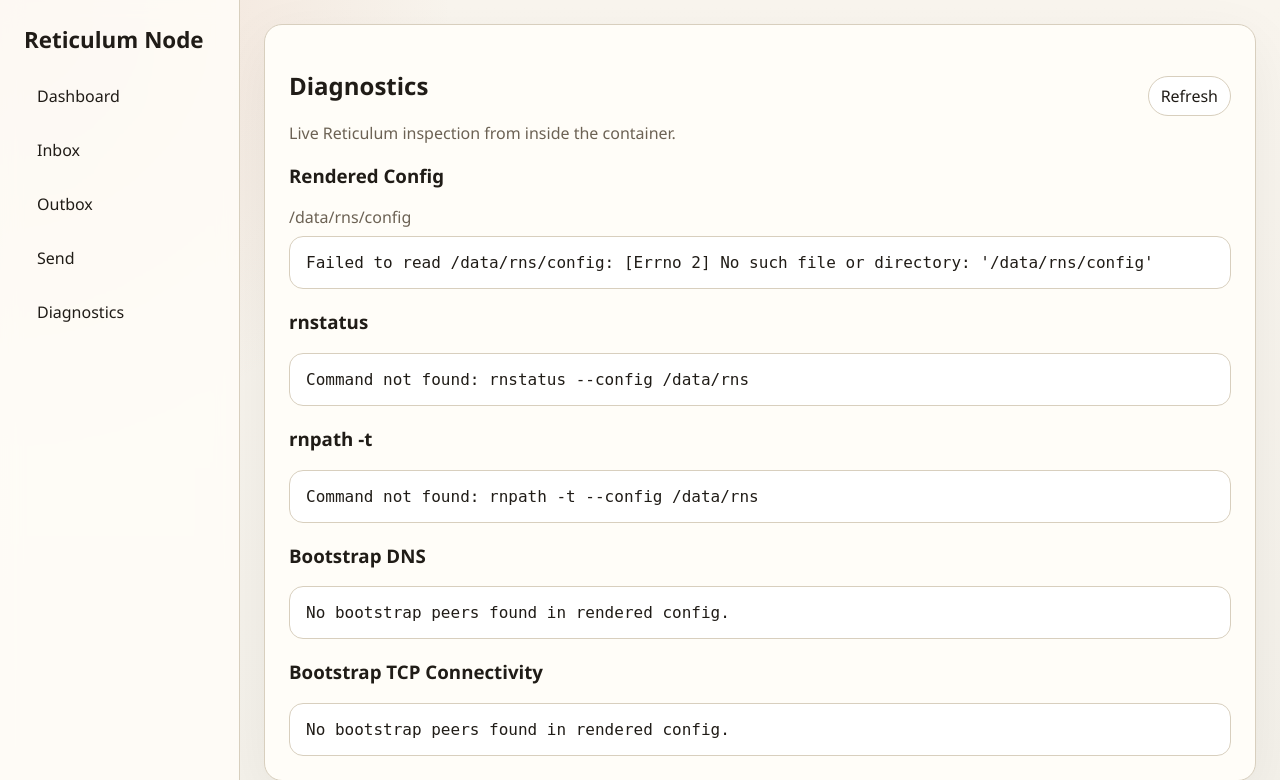
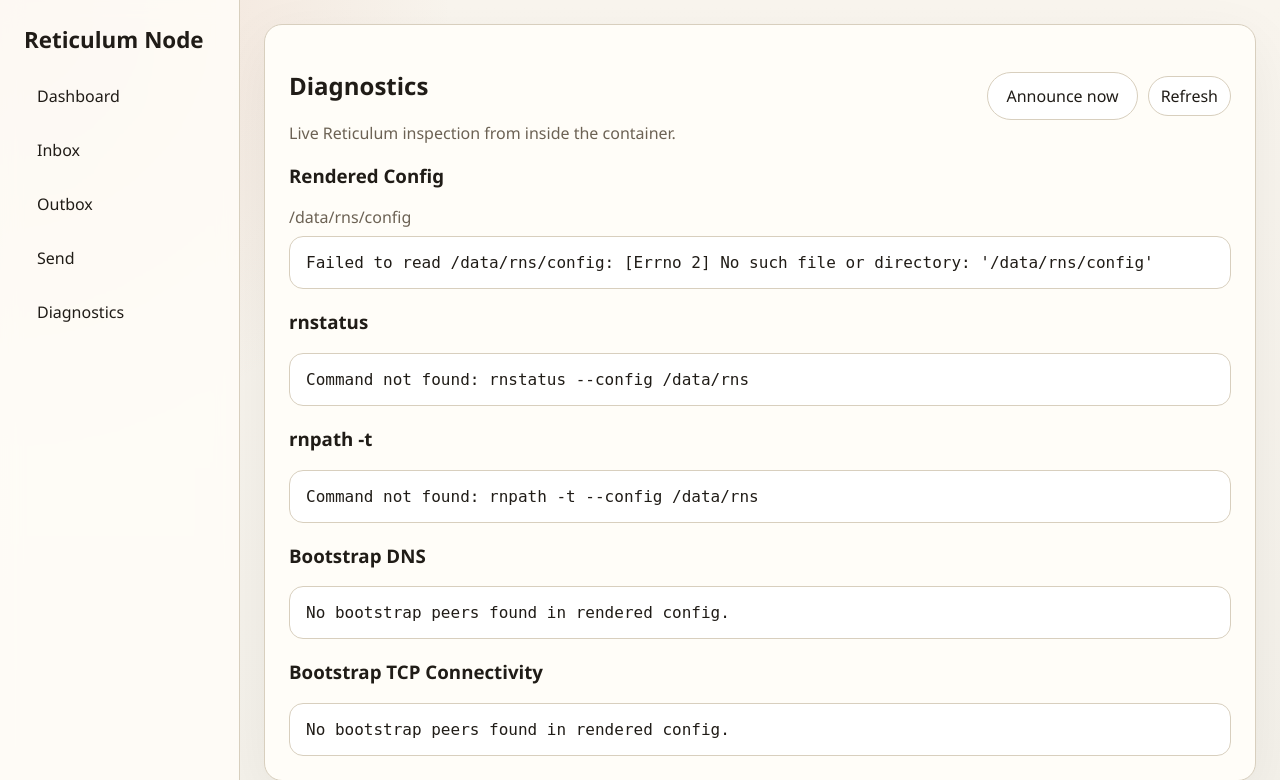
Before and after one commit to dengoroff/reticulum-rns-node, a FastAPI app: page /diagnostics in a window 1280 px wide. Shown: the top 780 px of the page. Run offline with FastAPI, Linux system fonts and the light colour scheme; parts of the project's set-up code (start-up, migrations or seed data) failed here and were passed over.

Commit message:
Announce now

```diff
--- a/app/lxmf_service.py
+++ b/app/lxmf_service.py
@@ -314,6 +314,9 @@ class LXMFService:
         self.router.announce(self.destination.hash)
         self._log(f"LXMF announce sent for {self.address} reason={reason}")
 
+    def announce_now(self, reason: str = "manual") -> None:
+        self._emit_announce(reason)
+
     @staticmethod
     def _state_name(state: int | None) -> str:
         mapping = {
--- a/app/main.py
+++ b/app/main.py
@@ -58,6 +58,12 @@ async def diagnostics(request: Request):
     return render(request, "diagnostics.html", diagnostics=collect_diagnostics(), title="Diagnostics")
 
 
+@app.post("/announce")
+async def announce_now():
+    service.announce_now("manual-ui")
+    return RedirectResponse(url="/diagnostics", status_code=303)
+
+
 @app.get("/messages/{message_id}", response_class=HTMLResponse)
 async def message_details(request: Request, message_id: int):
     message = get_message(message_id)
--- a/app/static/styles.css
+++ b/app/static/styles.css
@@ -139,6 +139,12 @@ td {
   border-color: var(--accent);
 }
 
+.action-row {
+  display: flex;
+  align-items: center;
+  gap: 10px;
+}
+
 .form {
   display: grid;
   gap: 16px;
@@ -172,6 +178,12 @@ button {
   color: #fff;
   background: linear-gradient(135deg, var(--accent), var(--accent-dark));
   cursor: pointer;
+}
+
+.secondary-button {
+  color: var(--text);
+  background: #fff;
+  border: 1px solid var(--line);
 }
 
 .notice.error {
--- a/app/templates/diagnostics.html
+++ b/app/templates/diagnostics.html
@@ -6,7 +6,12 @@
       <h2>Diagnostics</h2>
       <p class="meta-line">Live Reticulum inspection from inside the container.</p>
     </div>
-    <a class="action-link" href="/diagnostics">Refresh</a>
+    <div class="action-row">
+      <form method="post" action="/announce">
+        <button type="submit" class="secondary-button">Announce now</button>
+      </form>
+      <a class="action-link" href="/diagnostics">Refresh</a>
+    </div>
   </div>
 
   <div class="diag-section">
```
